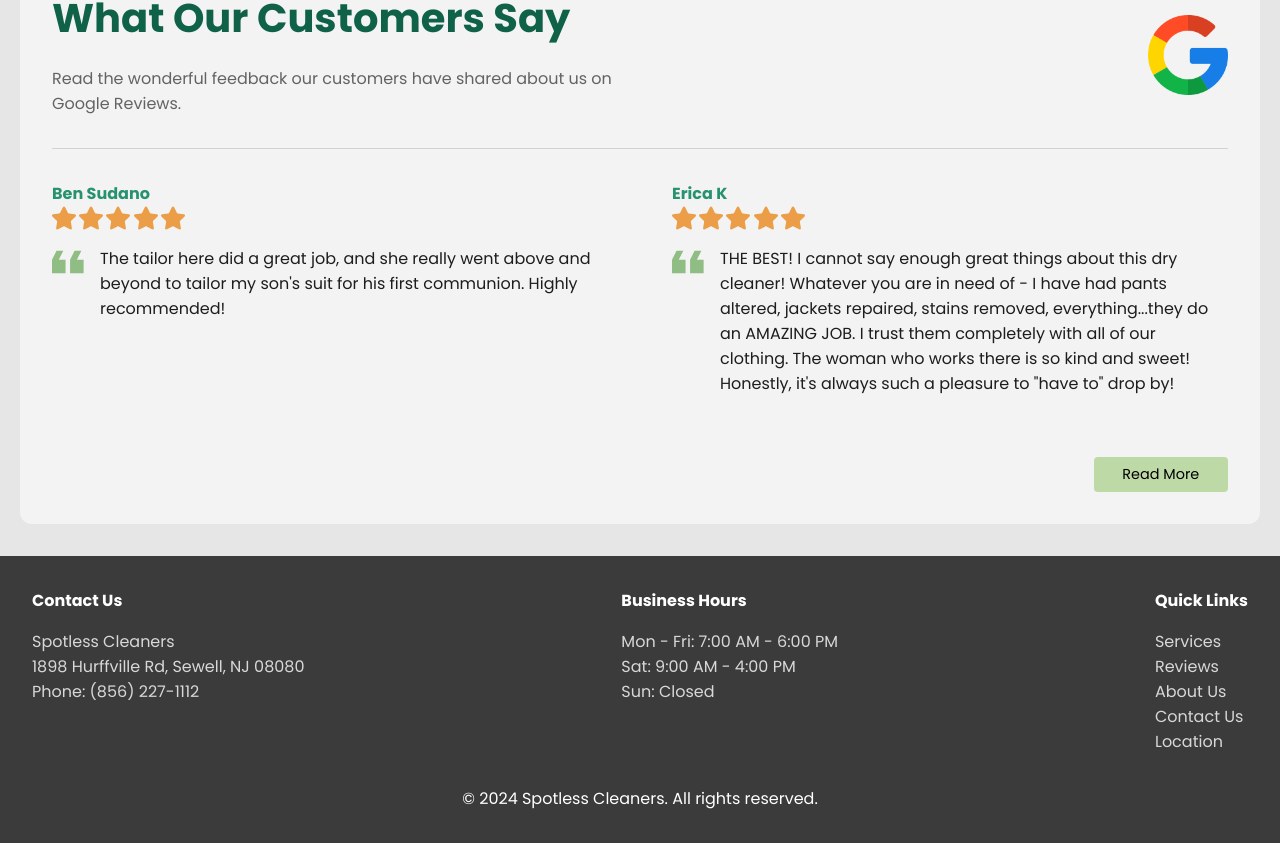
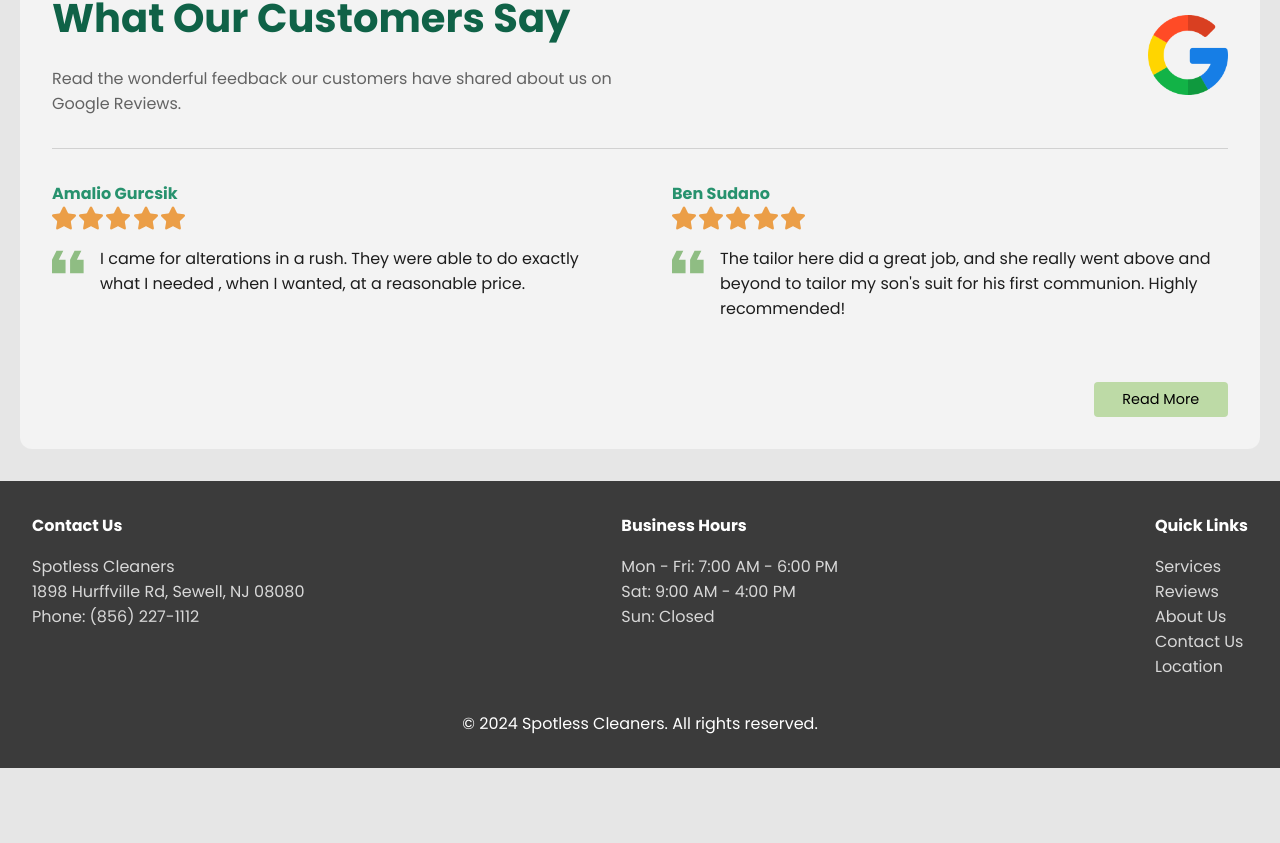
Before and after one commit to SunilPark1129/nj-spotlesscleaners, a Next.js app: page / in a window 1280 px wide. Shown: the part 1953-2796 px from the top of the page. After the commit the page ends 2721 px from the top, so only its background shows below. Built offline with nearby package versions, Linux system fonts and the light colour scheme.

Commit message:
added review comment

```diff
--- a/src/components/page/home/review/data.js
+++ b/src/components/page/home/review/data.js
@@ -1,46 +1,51 @@
 export const list = [
   {
     id: 1,
+    user: "Amalio Gurcsik",
+    desc: "I came for alterations in a rush. They were able to do exactly what I needed , when I wanted, at a reasonable price.",
+  },
+  {
+    id: 2,
     user: "Ben Sudano",
     desc: "The tailor here did a great job, and she really went above and beyond to tailor my son's suit for his first communion. Highly recommended!",
   },
   {
-    id: 2,
+    id: 3,
     user: "Erica K",
     desc: `THE BEST! I cannot say enough great things about this dry cleaner! Whatever you are in need of - I have had pants altered, jackets repaired, stains removed, everything...they do an AMAZING JOB. I trust them completely with all of our clothing. The woman who works there is so kind and sweet! Honestly, it's always such a pleasure to "have to" drop by!`,
   },
   {
-    id: 3,
+    id: 4,
     user: "Diane Beardsworth",
     desc: "They are the best! Never had a problem with any of the work they do, very reliable, very friendly, will go far and beyond to get what you need done just in time for when you need it! The woman in the store today and this week is so sweet, friendly and will do what she can to make you happy! Thank you so much for fitting me in when you all are so very busy! Love you all! God bless all of you!",
   },
   {
-    id: 4,
+    id: 5,
     user: "Hyun Pak",
     desc: "She was very nice and courteous. I had to get my kid's jacket extended. Work was done promptly and very nicely. It was one of best work, I have ever seen. Also, she is very reasonable.",
   },
   {
-    id: 5,
+    id: 6,
     user: "Becky S",
     desc: "I've used them for several coats, pants and for hemming pants. They are conscientious and do beautiful work. In measuring pants for hemming, the woman suggested a different length than what I asked for, and she was right. Very pleasant people also.",
   },
   {
-    id: 6,
+    id: 7,
     user: "Bryan Keel",
     desc: "Awesome service, went in with a torn pocket and the lady fixed it while i waited. Maybe 2min. Price was minimal but repair was excellent. Definitely would recommend.",
   },
   {
-    id: 7,
+    id: 8,
     user: "Jennifer renae",
     desc: "Very nice lady she went out of her way to hem my pants and have my outfit pressed in time for my birthday celebration!! Defiantly switching over from tlc cleaners to spotless cleaners!!!",
   },
   {
-    id: 8,
+    id: 9,
     user: "Dave Cao",
     desc: "My favorite cleaners in south jersey, I tried multiple places in glassboro, deptford, and cherry hill. This place has the fastest turn around and the best value. I highly recommend.",
   },
   {
-    id: 9,
+    id: 10,
     user: "Shelly DeZutti",
     desc: "Very friendly and excellent service (Clothes pressing, Clothing alterations & repairs)",
   },
```
